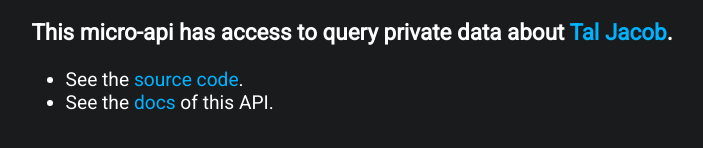
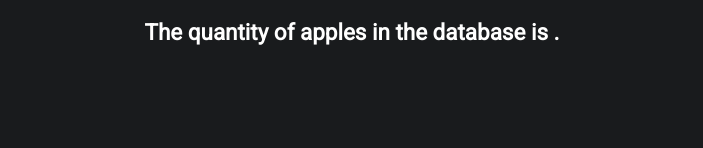
Before and after one commit to taljacob2/octopuscs, a website: page src/static/index.html in a window 1280 px wide. Shown: the part 146-294 px from the top of the page, without its empty margins (288-991 px from the left). Drawn offline with Linux system fonts and the light colour scheme.

Commit message:
Home Page Is Ready To Fetch Apples Quantity
Signed-off-by: Tal Jacob <taljacob2@gmail.com>

```diff
--- a/src/static/index.html
+++ b/src/static/index.html
@@ -25,16 +25,7 @@
 
             <div class="section">
 
-                <h3>This micro-api has access to query private data about <a href="https://github.com/taljacob2">Tal Jacob</a>.</h3>
-
-                <div class="content">
-                    <p>
-                        <ul>
-                            <li>See the <a href="https://bitbucket.org/taljacob2/portfolio-micro-api">source code</a>.</li>
-                            <li>See the <a href="/doc">docs</a> of this API.</li>
-                        </ul>
-                    </p>
-                </div>
+                <h3>The quantity of apples in the database is <span id="apples-quantity"></span>.</h3>
 
             </div>
 
```
Also changed, not shown: src/static/img/favicon-dark.png (deleted), src/static/img/favicon.png (deleted).
